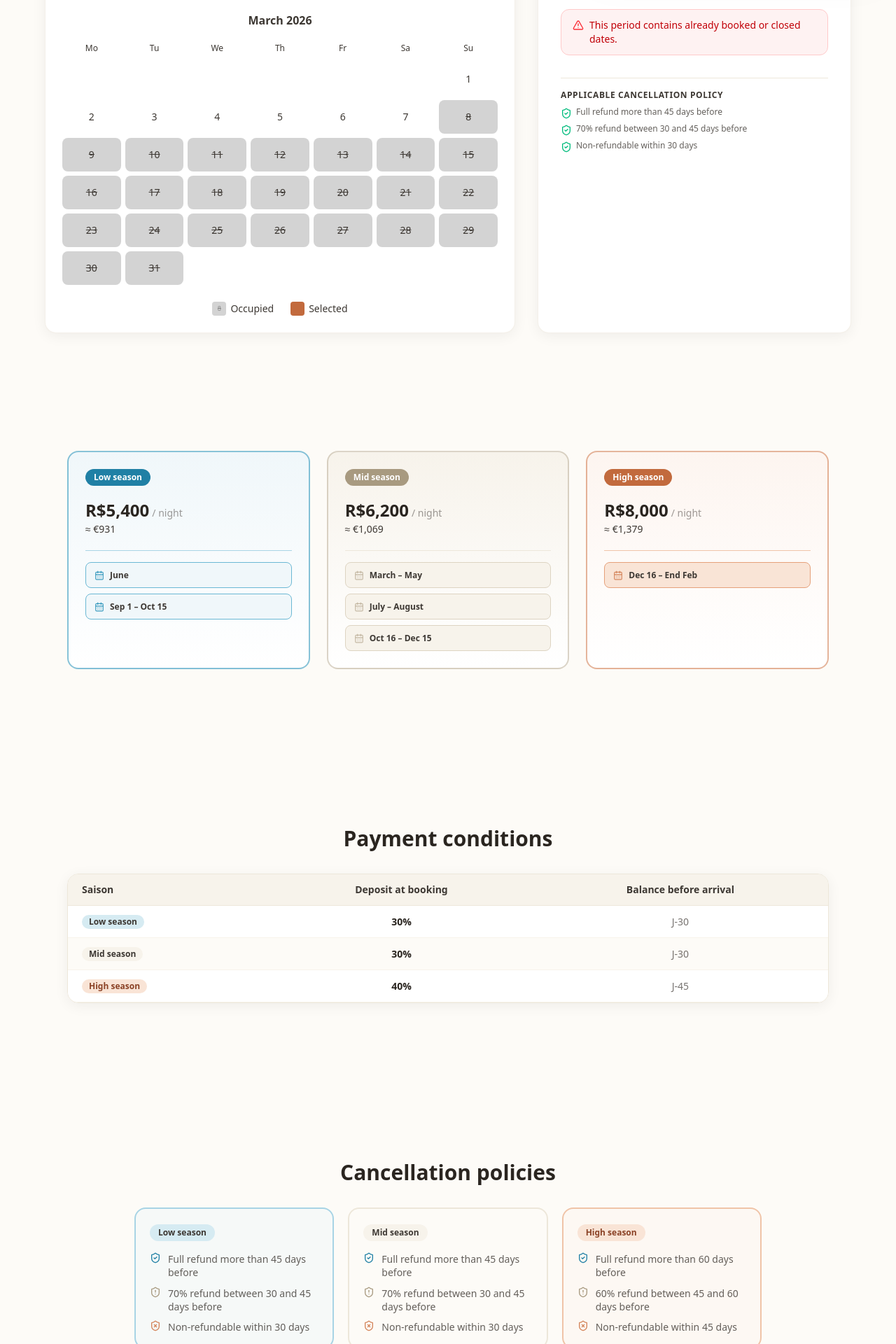
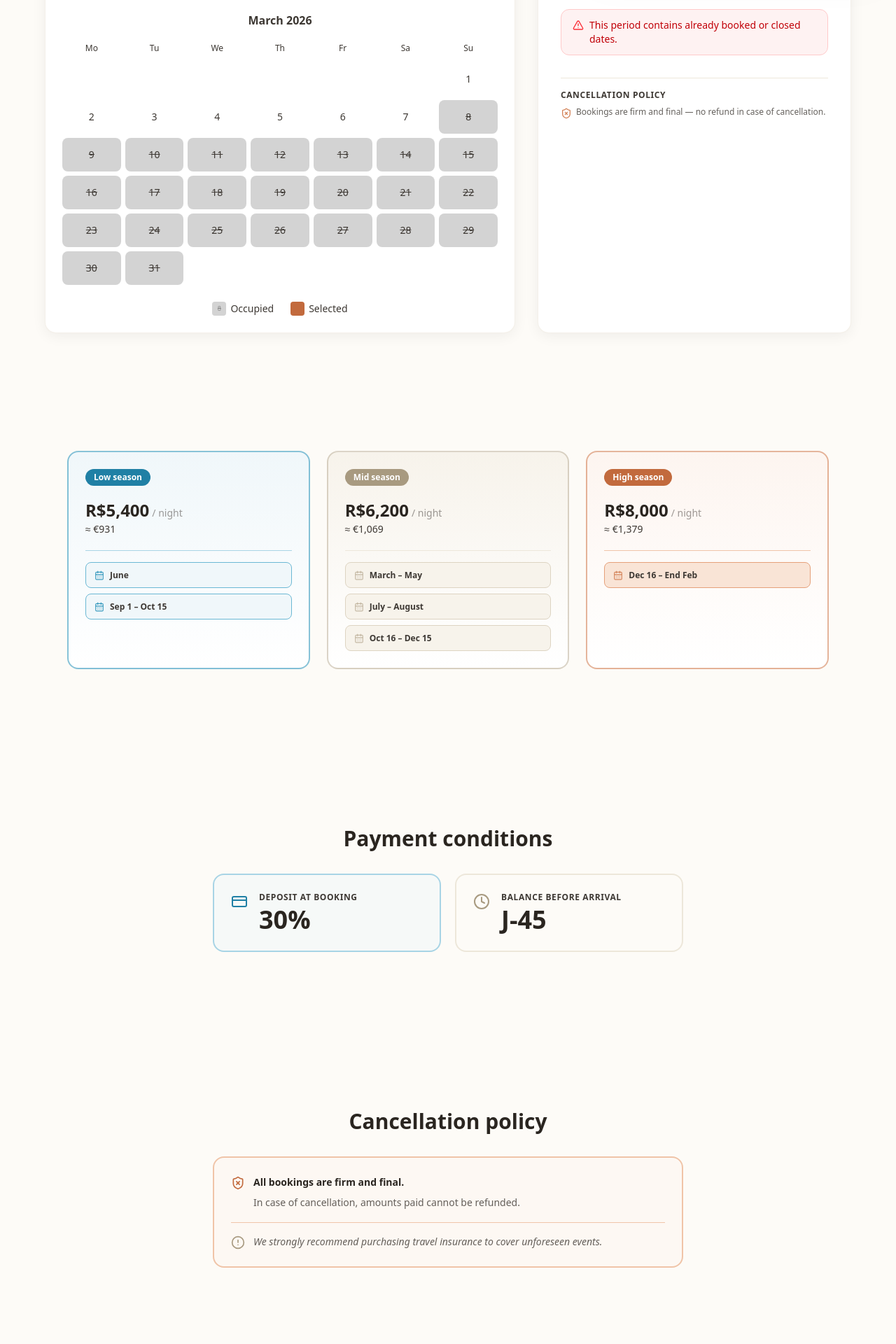
Before and after one commit to pauloeriko/VilaCaju, a Next.js app: page /en/tarifs in a window 1280 px wide. Shown: the part 840-2760 px from the top of the page at 70% size. Built offline with nearby package versions, Linux system fonts and the light colour scheme.

Commit message:
change of policies and cancelletion

```diff
--- a/src/components/booking/BookingForm.tsx
+++ b/src/components/booking/BookingForm.tsx
@@ -2,13 +2,11 @@
 
 import React, { useState, useMemo, useCallback } from "react";
 import { useSearchParams } from "next/navigation";
-import { MessageCircle, ShieldCheck, ShieldAlert, ShieldX, AlertTriangle } from "lucide-react";
+import { MessageCircle, ShieldX, AlertTriangle } from "lucide-react";
 import { calculatePrice } from "@/lib/pricing/calculator";
 import { formatCurrency, brlToEur, buildWhatsAppUrl } from "@/lib/utils";
 import { pricingConfig } from "@/lib/pricing/seasons";
 import { rangeContainsUnavailable } from "@/lib/pricing/availability";
-import { cancellationPolicies, type CancellationPolicy } from "@/data/policies";
-import type { SeasonType } from "@/lib/pricing/types";
 import type { Locale } from "@/lib/i18n/config";
 import type { Dictionary } from "@/lib/i18n/dictionaries";
 import DatePicker from "./DatePicker";
@@ -32,62 +30,6 @@ interface FormState {
   message: string;
 }
 
-// Ordre de sévérité : peak > high > mid > low > closed
-const SEVERITY: Record<SeasonType, number> = {
-  peak: 4,
-  high: 3,
-  mid: 2,
-  low: 1,
-  closed: 0,
-};
-
-function getDominantPolicy(checkIn: string, checkOut: string): CancellationPolicy | null {
-  if (!checkIn || !checkOut) return null;
-  const ci = new Date(checkIn);
-  const co = new Date(checkOut);
-  if (co <= ci) return null;
-
-  let dominant: SeasonType | null = null;
-  const current = new Date(ci);
-
-  while (current < co) {
-    const month = current.getMonth() + 1;
-    const day = current.getDate();
-
-    for (const season of pricingConfig.seasons) {
-      const { startMonth, startDay, endMonth, endDay, type } = season;
-      let matches = false;
-      if (startMonth <= endMonth) {
-        matches =
-          (month > startMonth || (month === startMonth && day >= startDay)) &&
-          (month < endMonth || (month === endMonth && day <= endDay));
-      } else {
-        matches =
-          month > startMonth ||
-          (month === startMonth && day >= startDay) ||
-          month < endMonth ||
-          (month === endMonth && day <= endDay);
-      }
-      if (matches) {
-        if (dominant === null || SEVERITY[type] > SEVERITY[dominant]) {
-          dominant = type;
-        }
-        break;
-      }
-    }
-    current.setDate(current.getDate() + 1);
-  }
-
-  if (!dominant || dominant === "closed") return null;
-  return cancellationPolicies.find((p) => p.seasonType === dominant) ?? null;
-}
-
-const POLICY_ICON: Record<string, React.ReactNode> = {
-  low: <ShieldCheck className="w-4 h-4 text-emerald-500 shrink-0 mt-0.5" />,
-  mid: <ShieldCheck className="w-4 h-4 text-emerald-500 shrink-0 mt-0.5" />,
-  high: <ShieldAlert className="w-4 h-4 text-amber-500 shrink-0 mt-0.5" />,
-  peak: <ShieldX className="w-4 h-4 text-red-500 shrink-0 mt-0.5" />,
-};
 
 export default function BookingForm({ lang, dict }: BookingFormProps) {
   const searchParams = useSearchParams();
@@ -148,11 +90,6 @@ export default function BookingForm({ lang, dict }: BookingFormProps) {
     if (co <= ci) return null;
     return calculatePrice(ci, co, lang);
   }, [form.checkIn, form.checkOut, lang]);
-
-  const applicablePolicy = useMemo(
-    () => getDominantPolicy(form.checkIn, form.checkOut),
-    [form.checkIn, form.checkOut]
-  );
 
   function validate(): boolean {
     const errs: Partial<Record<keyof FormState, string>> = {};
@@ -451,24 +388,22 @@ export default function BookingForm({ lang, dict }: BookingFormProps) {
                 );
               })()}
 
-              {/* Politique d'annulation applicable */}
-              {applicablePolicy && (
+              {/* Politique d'annulation */}
               <div className="mt-4 border-t border-sand-200 pt-4">
                 <p className="text-xs font-semibold text-charcoal-700 uppercase tracking-wider mb-2">
                   {dict.cancellationPolicy}
                 </p>
-                  <div className="space-y-1.5">
-                    {applicablePolicy.rules.map((rule, i) => (
-                      <div key={i} className="flex items-start gap-1.5">
-                        {POLICY_ICON[applicablePolicy.seasonType]}
+                <div className="flex items-start gap-1.5">
+                  <ShieldX className="w-4 h-4 text-terracotta-400 shrink-0 mt-0.5" />
                   <span className="text-xs text-charcoal-700/80">
-                          {rule.label[lang]}
+                    {lang === "fr"
+                      ? "Les séjours sont fermes et définitifs — aucun remboursement en cas d'annulation."
+                      : lang === "pt"
+                      ? "As reservas são firmes e definitivas — sem reembolso em caso de cancelamento."
+                      : "Bookings are firm and final — no refund in case of cancellation."}
                   </span>
                 </div>
-                    ))}
               </div>
-                </div>
-              )}
             </div>
           ) : (
             <p className="text-sm text-charcoal-700/50 italic">
--- a/src/components/pricing/CancellationSection.tsx
+++ b/src/components/pricing/CancellationSection.tsx
@@ -1,9 +1,7 @@
 "use client";
 
 import React from "react";
-import { ShieldCheck, ShieldAlert, ShieldX } from "lucide-react";
-import { cn } from "@/lib/utils";
-import { cancellationPolicies } from "@/data/policies";
+import { ShieldX, AlertCircle } from "lucide-react";
 import type { Locale } from "@/lib/i18n/config";
 import type { Dictionary } from "@/lib/i18n/dictionaries";
 
@@ -12,45 +10,45 @@ interface CancellationSectionProps {
   dict: Dictionary["rates"];
 }
 
-const seasonColors = {
-  low:    { card: "border-ocean-200 bg-ocean-50/50",    badge: "bg-ocean-100 text-ocean-700" },
-  mid:    { card: "border-sand-200 bg-sand-50",         badge: "bg-sand-100 text-sand-700" },
-  high:   { card: "border-terracotta-200 bg-terracotta-50/50", badge: "bg-terracotta-100 text-terracotta-700" },
-  peak:   { card: "border-charcoal-200 bg-charcoal-50", badge: "bg-charcoal-100 text-charcoal-700" },
-  closed: { card: "", badge: "" },
+const content: Record<Locale, { firm: string; noRefund: string; insurance: string }> = {
+  fr: {
+    firm: "Les séjours réservés sont fermes et définitifs.",
+    noRefund: "En cas d'annulation, les montants versés ne pourront donner lieu à remboursement.",
+    insurance: "Nous vous recommandons vivement de souscrire une assurance voyage couvrant les imprévus.",
+  },
+  en: {
+    firm: "All bookings are firm and final.",
+    noRefund: "In case of cancellation, amounts paid cannot be refunded.",
+    insurance: "We strongly recommend purchasing travel insurance to cover unforeseen events.",
+  },
+  pt: {
+    firm: "As reservas efetuadas são firmes e definitivas.",
+    noRefund: "Em caso de cancelamento, os montantes pagos não poderão ser reembolsados.",
+    insurance: "Recomendamos vivamente a contratação de um seguro viagem que cubra imprevistos.",
+  },
 };
 
-function RefundIcon({ percent }: { percent: number }) {
-  if (percent === 100) return <ShieldCheck className="w-4 h-4 text-ocean-500 shrink-0" />;
-  if (percent > 0)     return <ShieldAlert className="w-4 h-4 text-sand-500 shrink-0" />;
-  return <ShieldX className="w-4 h-4 text-terracotta-400 shrink-0" />;
-}
-
 export default function CancellationSection({ lang, dict }: CancellationSectionProps) {
+  const t = content[lang];
   return (
     <div>
       <h2 className="font-heading text-2xl md:text-3xl font-bold text-charcoal-800 mb-8 text-center">
         {dict.cancellationTitle}
       </h2>
-      <div className="grid grid-cols-1 md:grid-cols-3 gap-5 max-w-4xl mx-auto">
-        {cancellationPolicies.map((policy) => {
-          const colors = seasonColors[policy.seasonType];
-          return (
-            <div key={policy.seasonType} className={cn("rounded-softer border-2 p-5", colors.card)}>
-              <span className={cn("inline-block px-3 py-1 rounded-full text-xs font-semibold mb-4", colors.badge)}>
-                {policy.title[lang]}
-              </span>
-              <ul className="space-y-2.5">
-                {policy.rules.map((rule, i) => (
-                  <li key={i} className="flex items-start gap-2.5">
-                    <RefundIcon percent={rule.refundPercent} />
-                    <span className="text-sm text-charcoal-700/80 leading-snug">{rule.label[lang]}</span>
-                  </li>
-                ))}
-              </ul>
+      <div className="max-w-2xl mx-auto">
+        <div className="rounded-softer border-2 border-terracotta-200 bg-terracotta-50/50 p-6 space-y-4">
+          <div className="flex items-start gap-3">
+            <ShieldX className="w-5 h-5 text-terracotta-500 shrink-0 mt-0.5" />
+            <div className="space-y-1.5 text-sm text-charcoal-700/80 leading-relaxed">
+              <p className="font-semibold text-charcoal-800">{t.firm}</p>
+              <p>{t.noRefund}</p>
             </div>
-          );
-        })}
+          </div>
+          <div className="flex items-start gap-3 border-t border-terracotta-200 pt-4">
+            <AlertCircle className="w-5 h-5 text-sand-500 shrink-0 mt-0.5" />
+            <p className="text-sm text-charcoal-700/80 leading-relaxed italic">{t.insurance}</p>
+          </div>
+        </div>
       </div>
     </div>
   );
--- a/src/components/pricing/PaymentSection.tsx
+++ b/src/components/pricing/PaymentSection.tsx
@@ -1,7 +1,5 @@
 import React from "react";
-import { CreditCard } from "lucide-react";
-import { cn } from "@/lib/utils";
-import { paymentConditions } from "@/data/policies";
+import { CreditCard, Clock } from "lucide-react";
 import type { Locale } from "@/lib/i18n/config";
 import type { Dictionary } from "@/lib/i18n/dictionaries";
 
@@ -10,60 +8,31 @@ interface PaymentSectionProps {
   dict: Dictionary["rates"];
 }
 
-const seasonLabels: Record<string, Record<Locale, string>> = {
-  low:  { fr: "Basse saison",        en: "Low season",    pt: "Baixa temporada"    },
-  mid:  { fr: "Moyenne saison",      en: "Mid season",    pt: "Média temporada"    },
-  high: { fr: "Haute saison",        en: "High season",   pt: "Alta temporada"     },
-  peak: { fr: "Très Haute saison",   en: "Peak season",   pt: "Altíssima temporada"},
-};
-
-const seasonBadge: Record<string, string> = {
-  low:  "bg-ocean-100 text-ocean-700",
-  mid:  "bg-sand-100 text-sand-700",
-  high: "bg-terracotta-100 text-terracotta-700",
-  peak: "bg-charcoal-100 text-charcoal-700",
-};
-
-export default function PaymentSection({ lang, dict }: PaymentSectionProps) {
+export default function PaymentSection({ lang: _lang, dict }: PaymentSectionProps) {
   return (
     <div>
       <h2 className="font-heading text-2xl md:text-3xl font-bold text-charcoal-800 mb-8 text-center">
         {dict.paymentTitle}
       </h2>
-      <div className="overflow-x-auto rounded-softer border border-sand-200 shadow-natural">
-        <table className="w-full text-sm">
-          <thead>
-            <tr className="bg-sand-100 border-b border-sand-200">
-              <th className="text-left py-3 px-5 font-semibold text-charcoal-700">Saison</th>
-              <th className="text-center py-3 px-5 font-semibold text-charcoal-700">{dict.paymentDeposit}</th>
-              <th className="text-center py-3 px-5 font-semibold text-charcoal-700">{dict.paymentBalance}</th>
-            </tr>
-          </thead>
-          <tbody>
-            {paymentConditions.map((cond, i) => (
-              <tr key={cond.seasonType} className={cn("border-b border-sand-100", i % 2 === 0 ? "bg-white" : "bg-sand-50/50")}>
-                <td className="py-3 px-5">
-                  <span className={cn("inline-block px-2.5 py-0.5 rounded-full text-xs font-semibold", seasonBadge[cond.seasonType])}>
-                    {seasonLabels[cond.seasonType]?.[lang] ?? cond.seasonType}
-                  </span>
-                </td>
-                <td className="py-3 px-5 text-center">
-                  <span className="font-semibold text-charcoal-800">{cond.depositPercent}%</span>
-                </td>
-                <td className="py-3 px-5 text-center text-charcoal-700/70">
-                  {cond.fullPaymentAtBooking ? (
-                    <span className="inline-flex items-center gap-1.5 text-charcoal-500 text-xs">
-                      <CreditCard className="w-3.5 h-3.5" />
-                      {dict.paymentFull}
-                    </span>
-                  ) : (
-                    <span>J-{cond.balanceDaysBeforeCheckin}</span>
-                  )}
-                </td>
-              </tr>
-            ))}
-          </tbody>
-        </table>
+      <div className="max-w-2xl mx-auto grid grid-cols-1 sm:grid-cols-2 gap-5">
+        <div className="rounded-softer border-2 border-ocean-200 bg-ocean-50/50 p-6 flex items-start gap-4">
+          <CreditCard className="w-6 h-6 text-ocean-500 shrink-0 mt-0.5" />
+          <div>
+            <p className="text-xs font-semibold text-ocean-700 uppercase tracking-wider mb-1">
+              {dict.paymentDeposit}
+            </p>
+            <p className="font-heading text-4xl font-bold text-charcoal-800">30%</p>
+          </div>
+        </div>
+        <div className="rounded-softer border-2 border-sand-200 bg-sand-50 p-6 flex items-start gap-4">
+          <Clock className="w-6 h-6 text-sand-500 shrink-0 mt-0.5" />
+          <div>
+            <p className="text-xs font-semibold text-sand-700 uppercase tracking-wider mb-1">
+              {dict.paymentBalance}
+            </p>
+            <p className="font-heading text-4xl font-bold text-charcoal-800">J-45</p>
+          </div>
+        </div>
       </div>
     </div>
   );
--- a/src/components/pricing/PriceCalculator.tsx
+++ b/src/components/pricing/PriceCalculator.tsx
@@ -2,64 +2,16 @@
 
 import React, { useState, useMemo, useEffect } from "react";
 import Link from "next/link";
-import { ShieldCheck, ShieldAlert, ShieldX, AlertTriangle } from "lucide-react";
+import { ShieldX, AlertTriangle } from "lucide-react";
 import { calculatePrice } from "@/lib/pricing/calculator";
 import { formatCurrency, brlToEur } from "@/lib/utils";
 import { useCurrency } from "@/lib/currency/CurrencyContext";
-import { cancellationPolicies, type CancellationPolicy } from "@/data/policies";
 import { pricingConfig } from "@/lib/pricing/seasons";
 import { rangeContainsUnavailable } from "@/lib/pricing/availability";
-import type { SeasonType } from "@/lib/pricing/types";
 import type { Locale } from "@/lib/i18n/config";
 import type { Dictionary } from "@/lib/i18n/dictionaries";
 
 const MIN_NIGHTS = 3;
-
-// ─── Politique d'annulation dominante ────────────────────────────────────────
-const SEVERITY: Record<SeasonType, number> = { peak: 4, high: 3, mid: 2, low: 1, closed: 0 };
-
-function getDominantPolicy(checkIn: string, checkOut: string): CancellationPolicy | null {
-  if (!checkIn || !checkOut) return null;
-  const ci = new Date(checkIn);
-  const co = new Date(checkOut);
-  if (co <= ci) return null;
-
-  let dominant: SeasonType | null = null;
-  const current = new Date(ci);
-
-  while (current < co) {
-    const month = current.getMonth() + 1;
-    const day = current.getDate();
-    for (const season of pricingConfig.seasons) {
-      const { startMonth, startDay, endMonth, endDay, type } = season;
-      let matches = false;
-      if (startMonth <= endMonth) {
-        matches =
-          (month > startMonth || (month === startMonth && day >= startDay)) &&
-          (month < endMonth   || (month === endMonth   && day <= endDay));
-      } else {
-        matches =
-          month > startMonth || (month === startMonth && day >= startDay) ||
-          month < endMonth   || (month === endMonth   && day <= endDay);
-      }
-      if (matches) {
-        if (dominant === null || SEVERITY[type] > SEVERITY[dominant]) dominant = type;
-        break;
-      }
-    }
-    current.setDate(current.getDate() + 1);
-  }
-
-  if (!dominant || dominant === "closed") return null;
-  return cancellationPolicies.find((p) => p.seasonType === dominant) ?? null;
-}
-
-const POLICY_ICON: Record<string, React.ReactNode> = {
-  low:  <ShieldCheck className="w-4 h-4 text-emerald-500 shrink-0 mt-0.5" />,
-  mid:  <ShieldCheck className="w-4 h-4 text-emerald-500 shrink-0 mt-0.5" />,
-  high: <ShieldAlert className="w-4 h-4 text-amber-500 shrink-0 mt-0.5" />,
-  peak: <ShieldX    className="w-4 h-4 text-red-500 shrink-0 mt-0.5" />,
-};
 
 // ─────────────────────────────────────────────────────────────────────────────
 interface PriceCalculatorProps {
@@ -106,11 +58,6 @@ export default function PriceCalculator({
     const co = new Date(checkOut);
     return Math.max(0, Math.round((co.getTime() - ci.getTime()) / (1000 * 60 * 60 * 24)));
   }, [checkIn, checkOut]);
-
-  const applicablePolicy = useMemo(
-    () => getDominantPolicy(checkIn, checkOut),
-    [checkIn, checkOut]
-  );
 
   const minStayWarning = nightsCount > 0 && nightsCount < MIN_NIGHTS;
 
@@ -231,28 +178,26 @@ export default function PriceCalculator({
         </div>
       )}
 
-      {/* Politique d'annulation — toujours visible dès que des dates sont choisies */}
-      {applicablePolicy && (
+      {/* Politique d'annulation */}
       <div className="border-t border-sand-200 pt-4 mt-4">
         <p className="text-xs font-semibold text-charcoal-700 uppercase tracking-wider mb-2">
           {lang === "fr"
-              ? "Politique d'annulation applicable"
+            ? "Politique d'annulation"
             : lang === "pt"
-              ? "Política de cancelamento aplicável"
-              : "Applicable cancellation policy"}
+            ? "Política de cancelamento"
+            : "Cancellation policy"}
         </p>
-          <div className="space-y-1.5">
-            {applicablePolicy.rules.map((rule, i) => (
-              <div key={i} className="flex items-start gap-1.5">
-                {POLICY_ICON[applicablePolicy.seasonType]}
+        <div className="flex items-start gap-1.5">
+          <ShieldX className="w-4 h-4 text-terracotta-400 shrink-0 mt-0.5" />
           <span className="text-xs text-charcoal-700/80">
-                  {rule.label[lang]}
+            {lang === "fr"
+              ? "Les séjours sont fermes et définitifs — aucun remboursement en cas d'annulation."
+              : lang === "pt"
+              ? "As reservas são firmes e definitivas — sem reembolso em caso de cancelamento."
+              : "Bookings are firm and final — no refund in case of cancellation."}
           </span>
         </div>
-            ))}
       </div>
-        </div>
-      )}
 
       {/* CTA réservation */}
       {checkIn && checkOut && !minStayWarning && !rangeError && (
--- a/src/data/policies.ts
+++ b/src/data/policies.ts
@@ -22,35 +22,21 @@ export interface PaymentCondition {
 export const cancellationPolicies: CancellationPolicy[] = [
   {
     seasonType: "low",
-    title: { fr: "Basse saison", en: "Low season", pt: "Baixa temporada" },
+    title: { fr: "Politique d'annulation", en: "Cancellation policy", pt: "Política de cancelamento" },
     rules: [
-      { daysBeforeCheckin: 45, refundPercent: 100, label: { fr: "Remboursement intégral à plus de 45 jours", en: "Full refund more than 45 days before", pt: "Reembolso integral a mais de 45 dias" } },
-      { daysBeforeCheckin: 30, refundPercent: 70,  label: { fr: "70% remboursé entre 30 et 45 jours avant", en: "70% refund between 30 and 45 days before", pt: "70% reembolso entre 30 e 45 dias antes" } },
-      { daysBeforeCheckin: 0,  refundPercent: 0,   label: { fr: "Non remboursable à moins de 30 jours", en: "Non-refundable within 30 days", pt: "Não reembolsável com menos de 30 dias" } },
-    ],
-  },
-  {
-    seasonType: "mid",
-    title: { fr: "Moyenne saison", en: "Mid season", pt: "Média temporada" },
-    rules: [
-      { daysBeforeCheckin: 45, refundPercent: 100, label: { fr: "Remboursement intégral à plus de 45 jours", en: "Full refund more than 45 days before", pt: "Reembolso integral a mais de 45 dias" } },
-      { daysBeforeCheckin: 30, refundPercent: 70,  label: { fr: "70% remboursé entre 30 et 45 jours avant", en: "70% refund between 30 and 45 days before", pt: "70% reembolso entre 30 e 45 dias antes" } },
-      { daysBeforeCheckin: 0,  refundPercent: 0,   label: { fr: "Non remboursable à moins de 30 jours", en: "Non-refundable within 30 days", pt: "Não reembolsável com menos de 30 dias" } },
-    ],
-  },
-  {
-    seasonType: "high",
-    title: { fr: "Haute saison", en: "High season", pt: "Alta temporada" },
-    rules: [
-      { daysBeforeCheckin: 60, refundPercent: 100, label: { fr: "Remboursement intégral à plus de 60 jours", en: "Full refund more than 60 days before", pt: "Reembolso integral a mais de 60 dias" } },
-      { daysBeforeCheckin: 45, refundPercent: 60,  label: { fr: "60% remboursé entre 45 et 60 jours avant", en: "60% refund between 45 and 60 days before", pt: "60% reembolso entre 45 e 60 dias antes" } },
-      { daysBeforeCheckin: 0,  refundPercent: 0,   label: { fr: "Non remboursable à moins de 45 jours", en: "Non-refundable within 45 days", pt: "Não reembolsável com menos de 45 dias" } },
+      {
+        daysBeforeCheckin: 0,
+        refundPercent: 0,
+        label: {
+          fr: "Les séjours sont fermes et définitifs — aucun remboursement en cas d'annulation.",
+          en: "Bookings are firm and final — no refund in case of cancellation.",
+          pt: "As reservas são firmes e definitivas — sem reembolso em caso de cancelamento.",
+        },
+      },
     ],
   },
 ];
 
 export const paymentConditions: PaymentCondition[] = [
-  { seasonType: "low",  depositPercent: 30, balanceDaysBeforeCheckin: 30, fullPaymentAtBooking: false },
-  { seasonType: "mid",  depositPercent: 30, balanceDaysBeforeCheckin: 30, fullPaymentAtBooking: false },
-  { seasonType: "high", depositPercent: 40, balanceDaysBeforeCheckin: 45, fullPaymentAtBooking: false },
+  { seasonType: "low", depositPercent: 30, balanceDaysBeforeCheckin: 45, fullPaymentAtBooking: false },
 ];
--- a/src/dictionaries/en.json
+++ b/src/dictionaries/en.json
@@ -106,10 +106,7 @@
     "paymentDeposit": "Deposit at booking",
     "paymentBalance": "Balance before arrival",
     "paymentFull": "Full payment at booking",
-    "cancellationTitle": "Cancellation policies",
-    "cancellationFull": "Full refund",
-    "cancellationPartial": "Partial refund",
-    "cancellationNone": "Non-refundable",
+    "cancellationTitle": "Cancellation policy",
     "faqTitle": "Frequently asked questions"
   },
   "booking": {
--- a/src/dictionaries/fr.json
+++ b/src/dictionaries/fr.json
@@ -106,10 +106,7 @@
     "paymentDeposit": "Acompte à la réservation",
     "paymentBalance": "Solde avant arrivée",
     "paymentFull": "Paiement intégral à la réservation",
-    "cancellationTitle": "Politiques d’annulation",
-    "cancellationFull": "Remboursement intégral",
-    "cancellationPartial": "Remboursement partiel",
-    "cancellationNone": "Non remboursable",
+    "cancellationTitle": "Politique d’annulation",
     "faqTitle": "Questions fréquentes"
   },
   "booking": {
--- a/src/dictionaries/pt.json
+++ b/src/dictionaries/pt.json
@@ -106,10 +106,7 @@
     "paymentDeposit": "Entrada na reserva",
     "paymentBalance": "Saldo antes da chegada",
     "paymentFull": "Pagamento integral na reserva",
-    "cancellationTitle": "Políticas de cancelamento",
-    "cancellationFull": "Reembolso integral",
-    "cancellationPartial": "Reembolso parcial",
-    "cancellationNone": "Não reembolsável",
+    "cancellationTitle": "Política de cancelamento",
     "faqTitle": "Perguntas frequentes"
   },
   "booking": {
```
Also changed, not shown: src/app/[lang]/cgv/page.tsx (+3 -8 lines). Lines whose indentation alone changed are shown as unchanged.
